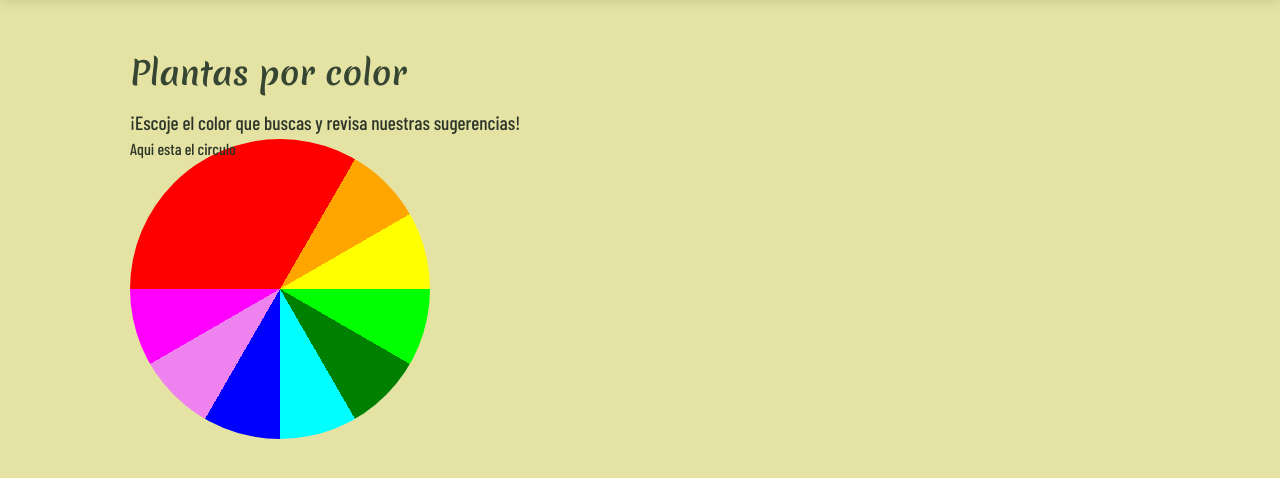
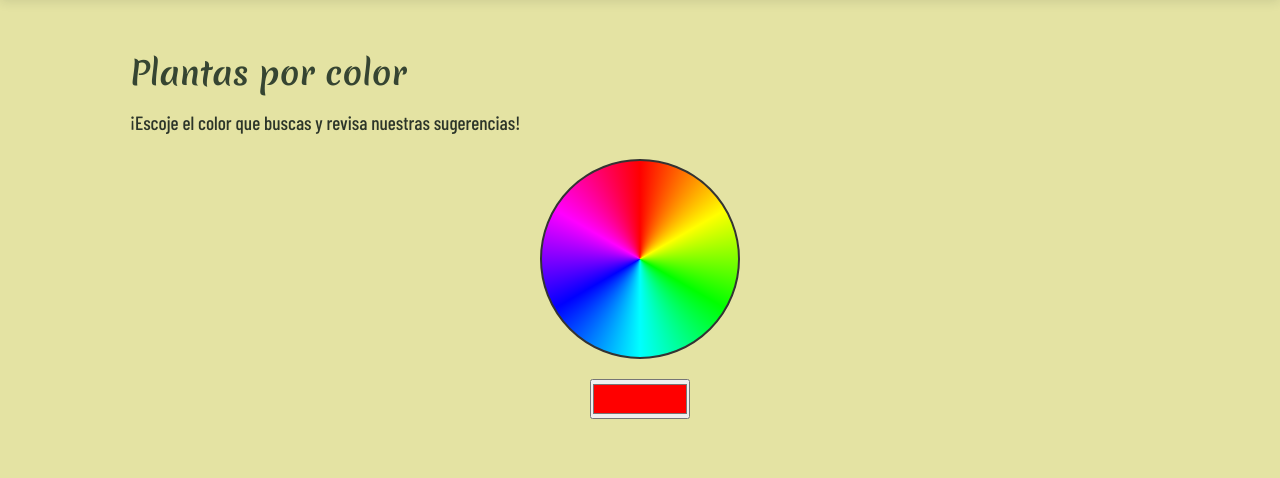
Before and after one commit to ElKalethazo/ElKalethazo.github.io-midori, a PHP site: page /sections/porColor.php in a window 1280 px wide. Shown: the part 80-558 px from the top of the page. Run offline with PHP 8.4, Linux system fonts and the light colour scheme.

Commit message:
Círculo cromático

```diff
--- a/sections/porColor.php
+++ b/sections/porColor.php
@@ -19,7 +19,9 @@
             <section class="contenido">
                 <h2>Plantas por color</h2>
                 <p>¡Escoje el color que buscas y revisa nuestras sugerencias!</p>
-                <div class="circulo-cromatico" href="Circulo cromático">Aqui esta el circulo</div>
+                    <div class="circulo-cromatico"></div>
+                    <input type="color" class="selector-color" id="colorPicker" value="#ff0000">
+
             </section>
         </main>
     </body>
--- a/styles.css
+++ b/styles.css
@@ -432,21 +432,23 @@ body {
 
 
 /* CIRCULO CORMÁTICO */
-.circulo-cromatico {
-  width: 300px;
-  height: 300px;
-  border-radius: 50%;
-  /* Define los colores primarios, secundarios y terciarios en orden */
-  background: conic-gradient(
-    red 0deg 30deg,
-    orange 30deg 60deg,
-    yellow 60deg 90deg,
-    lime 90deg 120deg,
-    green 120deg 150deg,
-    cyan 150deg 180deg,
-    blue 180deg 210deg,
-    violet 210deg 240deg,
-    magenta 240deg 270deg,
-    red 270deg 360deg
-  );
-}
+  /* Contenedor del círculo cromático */
+  .circulo-cromatico {
+    width: 200px;
+    height: 200px;
+    border-radius: 50%;
+    /* Gradiente cónico para simular el círculo cromático */
+    background: conic-gradient(
+      red, yellow, lime, aqua, blue, magenta, red
+    );
+    margin: 20px auto;
+    border: 2px solid #333;
+  }
+
+  /* Estilos del selector de color */
+  .selector-color {
+    display: block;
+    margin: 10px auto;
+    width: 100px;
+    height: 40px;
+  }
```
